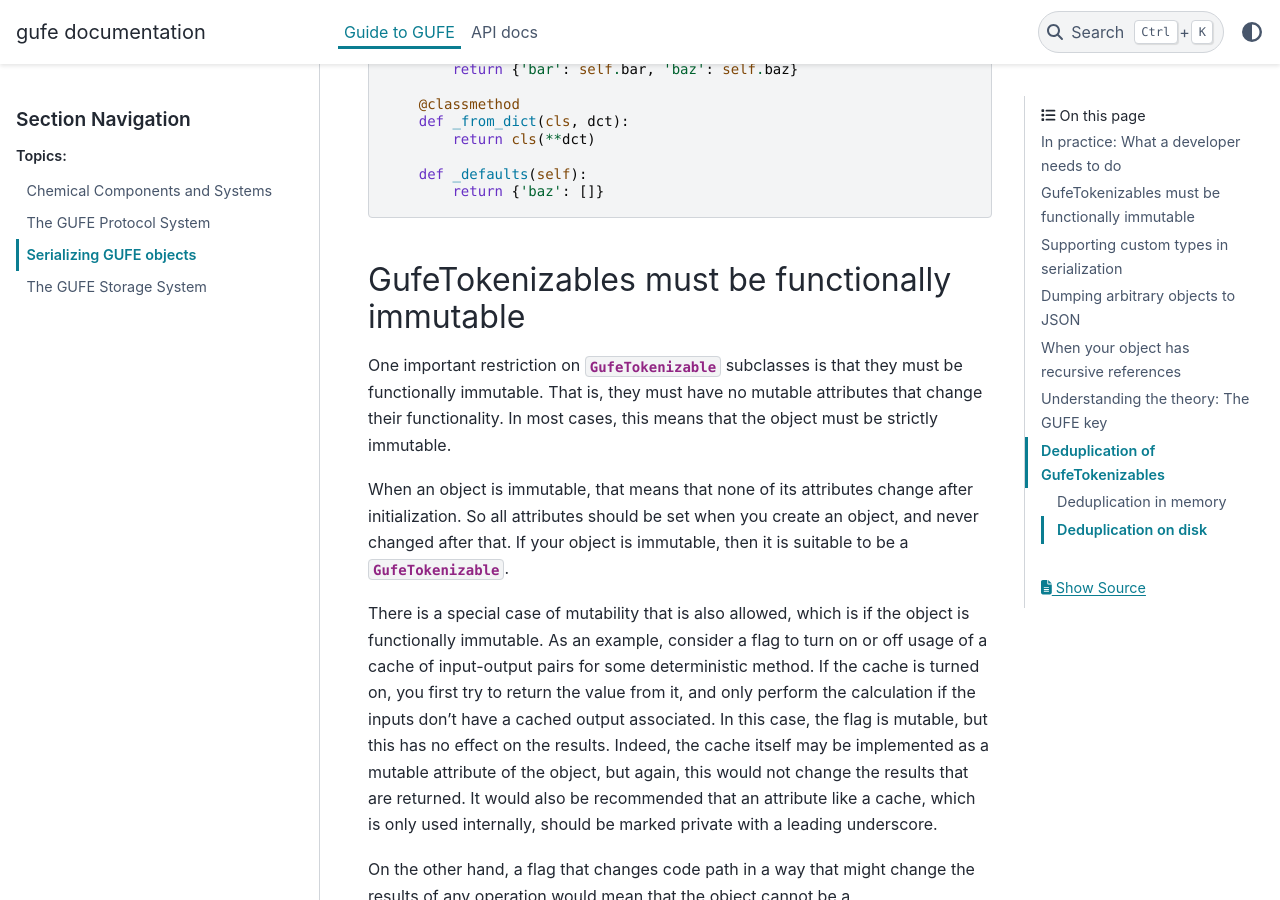
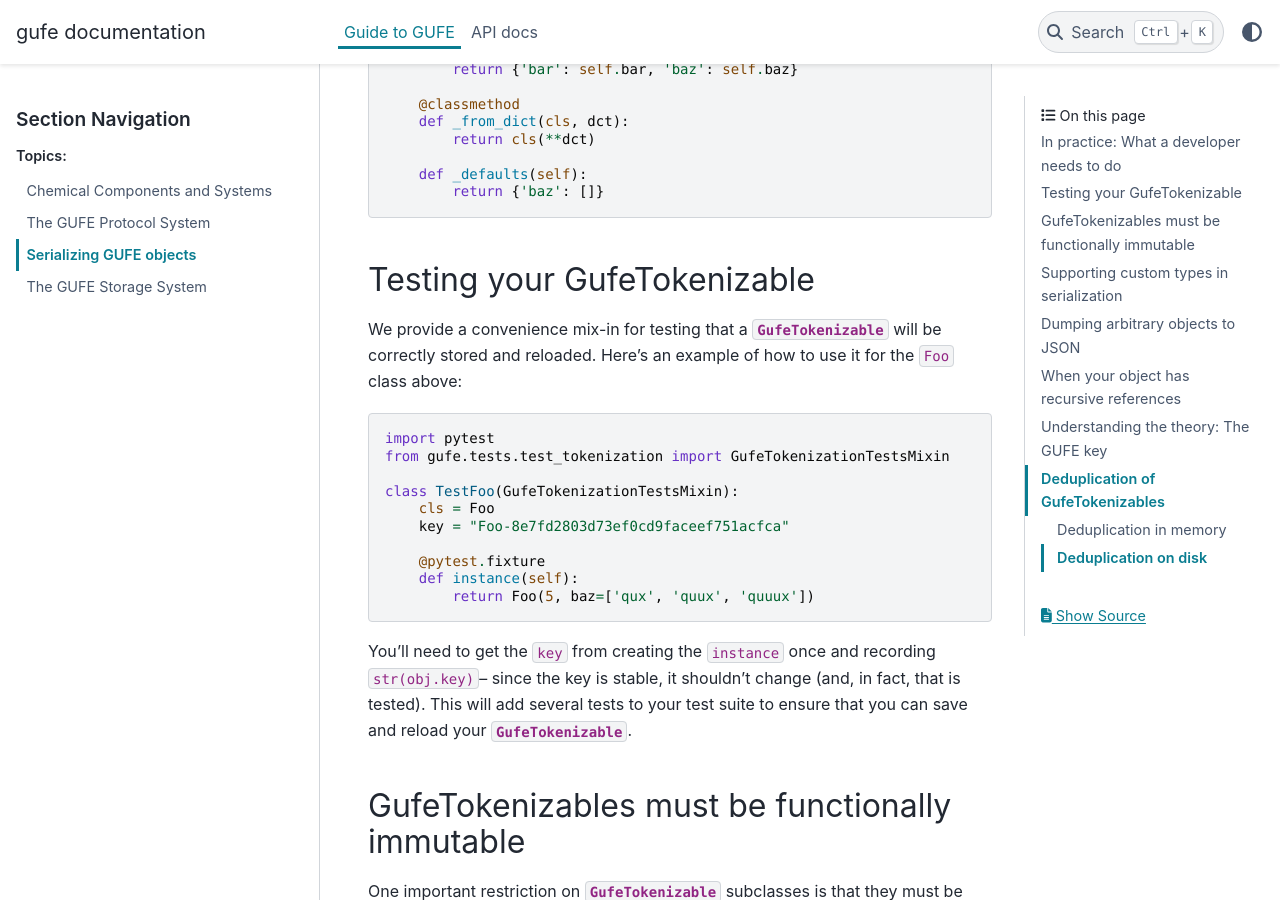
Before and after one commit to OpenFreeEnergy/gufe, a Sphinx documentation site: the page built from docs/guide/serialization.rst, in a window 1280 px wide and 900 px high, scrolled down 1258 px. Built offline with Sphinx 7.4.7 and the PyData theme 0.15.4, drawn with Linux system fonts in a browser that asks for light colours.

Commit message:
add docs on testing GufeTokenizables

```diff
--- a/docs/guide/serialization.rst
+++ b/docs/guide/serialization.rst
@@ -57,6 +57,31 @@ As a very simple example, consider the following complete implementation:
 
         def _defaults(self):
             return {'baz': []}
+
+Testing your GufeTokenizable
+----------------------------
+
+We provide a convenience mix-in for testing that a
+:class:`.GufeTokenizable` will be correctly stored and reloaded. Here's an
+example of how to use it for the ``Foo`` class above:
+
+.. code::
+
+    import pytest
+    from gufe.tests.test_tokenization import GufeTokenizationTestsMixin
+
+    class TestFoo(GufeTokenizationTestsMixin):
+        cls = Foo
+        key = "Foo-8e7fd2803d73ef0cd9faceef751acfca"
+
+        @pytest.fixture
+        def instance(self):
+            return Foo(5, baz=['qux', 'quux', 'quuux'])
+
+You'll need to get the ``key`` from creating the ``instance`` once and
+recording ``str(obj.key)``-- since the key is stable, it shouldn't change
+(and, in fact, that is tested). This will add several tests to your test
+suite to ensure that you can save and reload your :class:`.GufeTokenizable`.
 
 .. TODO: add a section here about the various to_*_dict from_*_dict forms:
    shallow_dict; (deep) dict; keyed_dict
```
